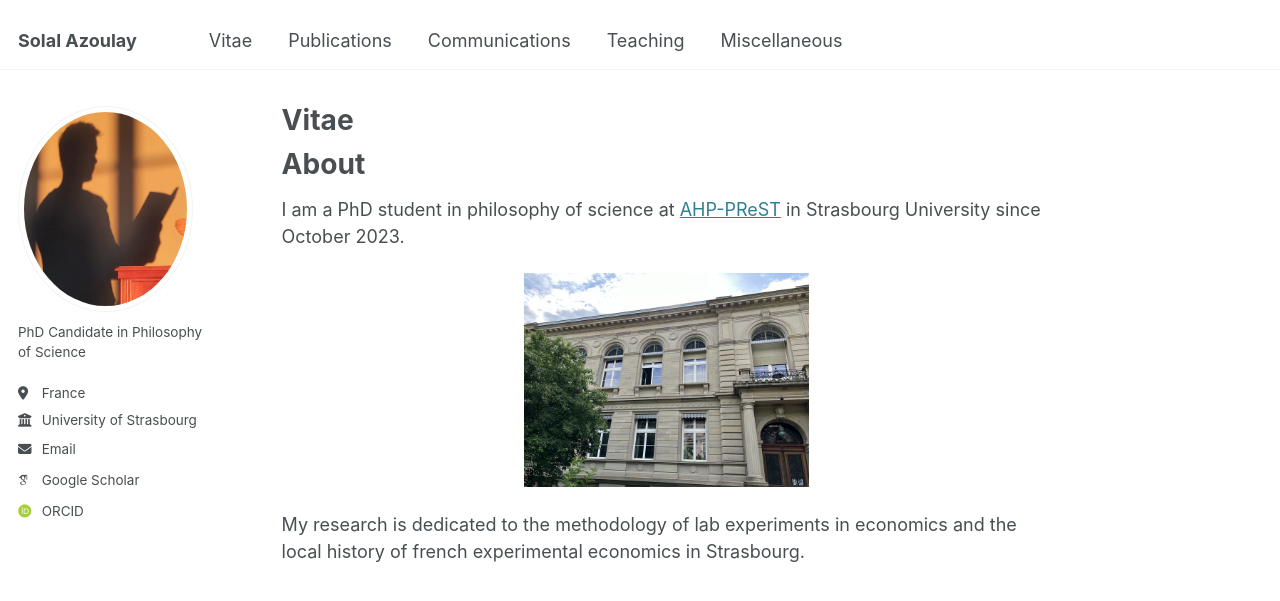
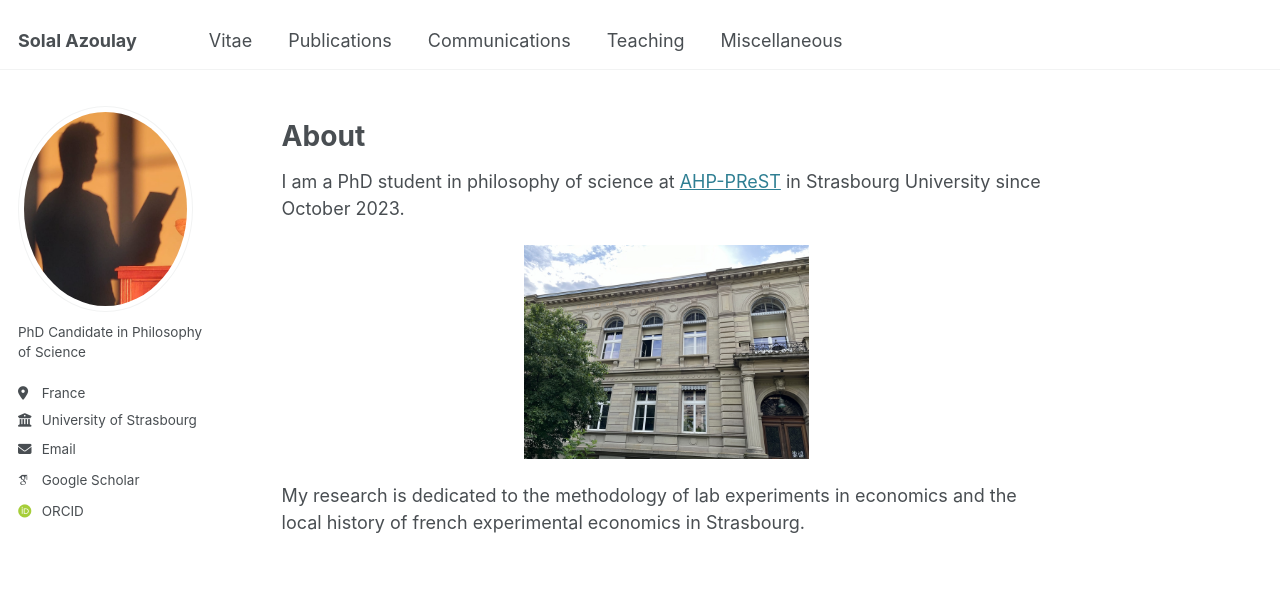
Before and after one commit to solal-azoulay/solal-azoulay.github.io, a Jekyll site: the page built from _pages/about.md, in a window 1280 px wide. Shown: the top 601 px of the page. Built offline with Jekyll 4.4.1, drawn with Linux system fonts in a browser that asks for light colours; some web fonts are replaced.

Commit message:
Update about.md

```diff
--- a/_pages/about.md
+++ b/_pages/about.md
@@ -1,10 +1,9 @@
 ---
 permalink: /
-title: "Vitae"
+title: ""
 author_profile: true
 redirect_from:
   - /about.html
-  - /vitae/
 ---
 About
 =====
```
